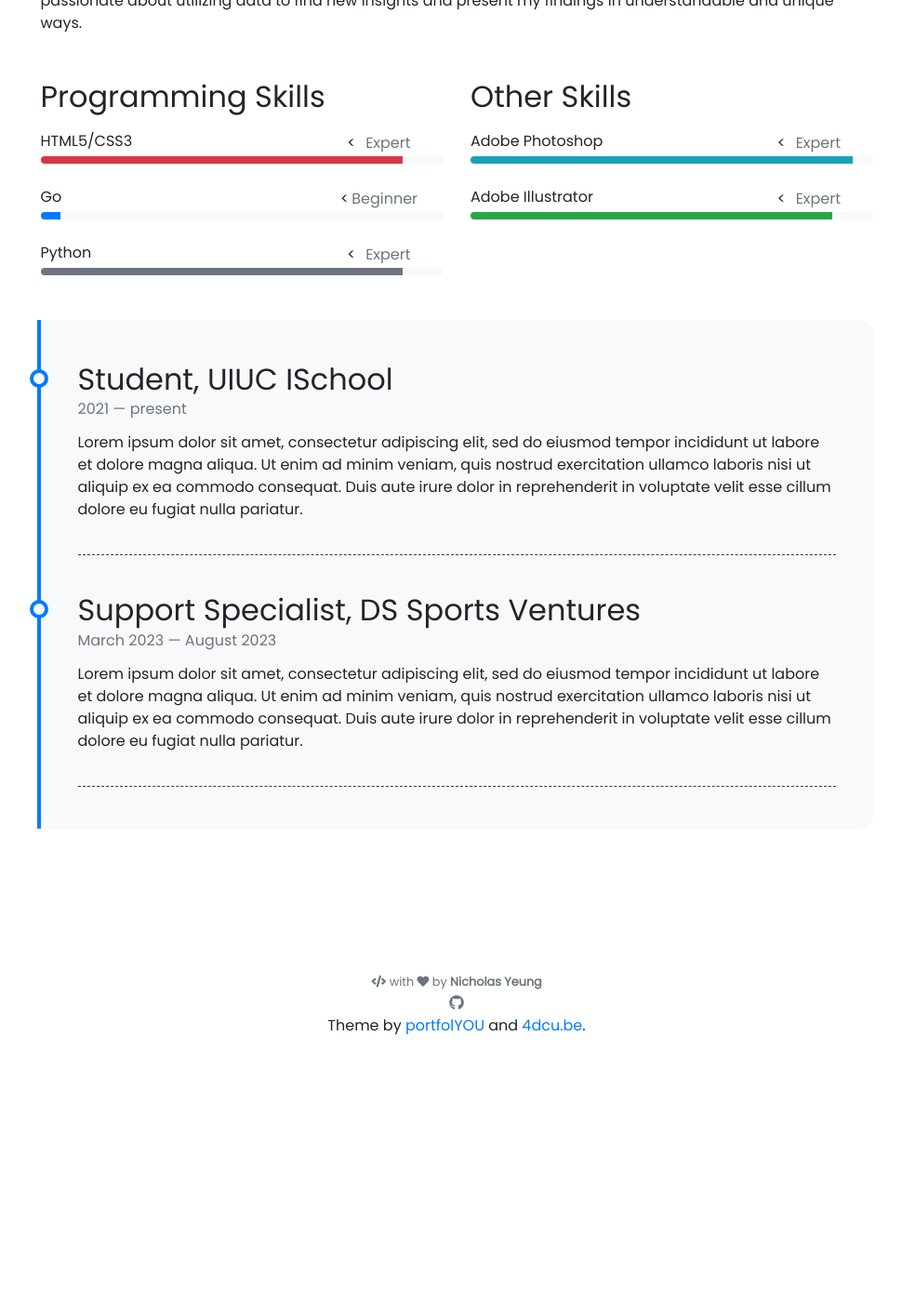
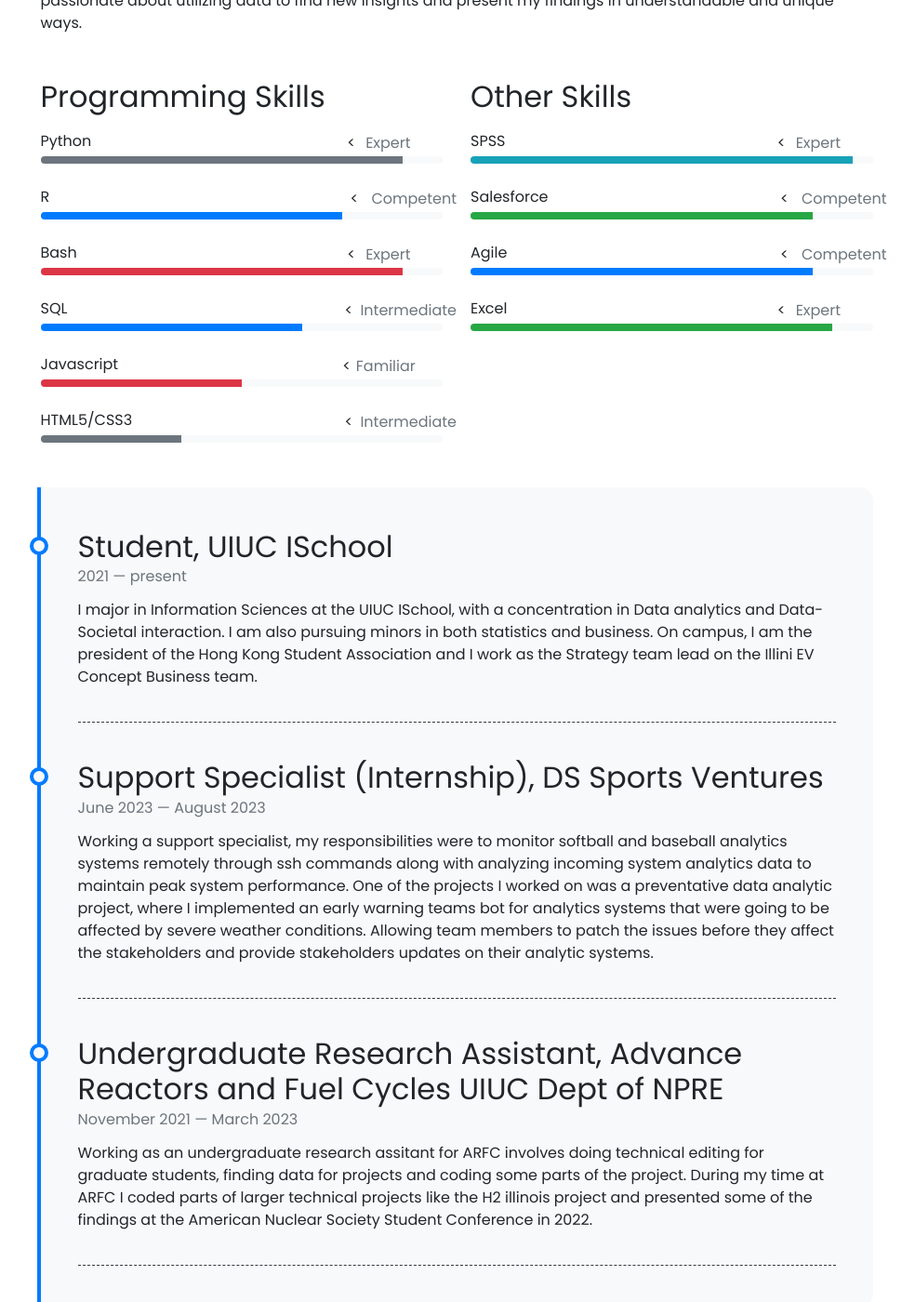
Before and after one commit to hwacc-y/hwacc-y.github.io, a Jekyll site: the page built from pages/about.md, in a window 1280 px wide and 1400 px high, scrolled down 269 px. Shown: the whole window at 93% size, without its empty margins (149-1133 px from the left). Built offline with Jekyll 4.4.1, drawn with Linux system fonts in a browser that asks for light colours; nearby versions of some CDN libraries.

Commit message:
Added more to the timeline

```diff
--- a/_data/other-skills.yml
+++ b/_data/other-skills.yml
@@ -1,9 +1,19 @@
-- name: Adobe Photoshop
+- name: SPSS
   percentage: 95
   level: Expert
   color: info
 
-- name: Adobe Illustrator
+- name: Salesforce
+  percentage: 85
+  level: Competent
+  color: success
+
+- name: Agile
+  percentage: 85
+  level: Competent
+  color: Info
+
+- name: Excel
   percentage: 90
   level: Expert
   color: success
--- a/_data/programming-skills.yml
+++ b/_data/programming-skills.yml
@@ -1,14 +1,29 @@
-- name: HTML5/CSS3
+- name: Python
+  percentage: 90
+  level: Expert
+  color: secondary
+
+- name: R
+  percentage: 75
+  level: Competent
+  color:
+
+- name: Bash
   percentage: 90
   level: Expert
   color: danger
 
-- name: Go
-  percentage: 5
-  level: Beginner
+- name: SQL
+  percentage: 65
+  level: Intermediate
   color:
 
-- name: Python
-  percentage: 90
-  level: Expert
+- name: Javascript
+  percentage: 50
+  level: Familiar
+  color: danger
+
+- name: HTML5/CSS3
+  percentage: 35
+  level: Intermediate
   color: secondary
--- a/_data/timeline.yml
+++ b/_data/timeline.yml
@@ -1,17 +1,25 @@
 - title: Student, UIUC ISchool
   from: 2021
   to: present
-  description: Lorem ipsum dolor sit amet, consectetur adipiscing elit,
-               sed do eiusmod tempor incididunt ut labore et dolore magna aliqua.
-               Ut enim ad minim veniam, quis nostrud exercitation ullamco laboris
-               nisi ut aliquip ex ea commodo consequat. Duis aute irure dolor in
-               reprehenderit in voluptate velit esse cillum dolore eu fugiat nulla pariatur.
+  description: I major in Information Sciences at the UIUC ISchool, with a concentration in
+               Data analytics and Data-Societal interaction. I am also pursuing
+               minors in both statistics and business. On campus, I am the president of the
+               Hong Kong Student Association and I work as the Strategy team lead on the
+               Illini EV Concept Business team.
 
-- title: Support Specialist, DS Sports Ventures
-  from: March 2023
+- title: Support Specialist (Internship), DS Sports Ventures
+  from: June 2023
   to: August 2023
-  description: Lorem ipsum dolor sit amet, consectetur adipiscing elit,
-               sed do eiusmod tempor incididunt ut labore et dolore magna aliqua.
-               Ut enim ad minim veniam, quis nostrud exercitation ullamco laboris
-               nisi ut aliquip ex ea commodo consequat. Duis aute irure dolor in
-               reprehenderit in voluptate velit esse cillum dolore eu fugiat nulla pariatur.
+  description: Working a support specialist, my responsibilities were to monitor softball and baseball analytics systems
+               remotely through ssh commands along with analyzing incoming system analytics data to maintain peak system performance.
+               One of the projects I worked on was a preventative data analytic project, where I implemented an early warning
+               teams bot for analytics systems that were going to be affected by severe weather conditions. Allowing team members
+               to patch the issues before they affect the stakeholders and provide stakeholders updates on their analytic systems.
+
+- title: Undergraduate Research Assistant, Advance Reactors and Fuel Cycles UIUC Dept of NPRE
+  from: November 2021
+  to: March 2023
+  description: Working as an undergraduate research assitant for ARFC involves doing technical editing for graduate students,
+               finding data for projects and coding some parts of the project. During my time at ARFC I coded parts of larger
+               technical projects like the H2 illinois project and presented some of the findings at the American Nuclear
+               Society Student Conference in 2022.
```
Also changed, not shown: 2 other files.
